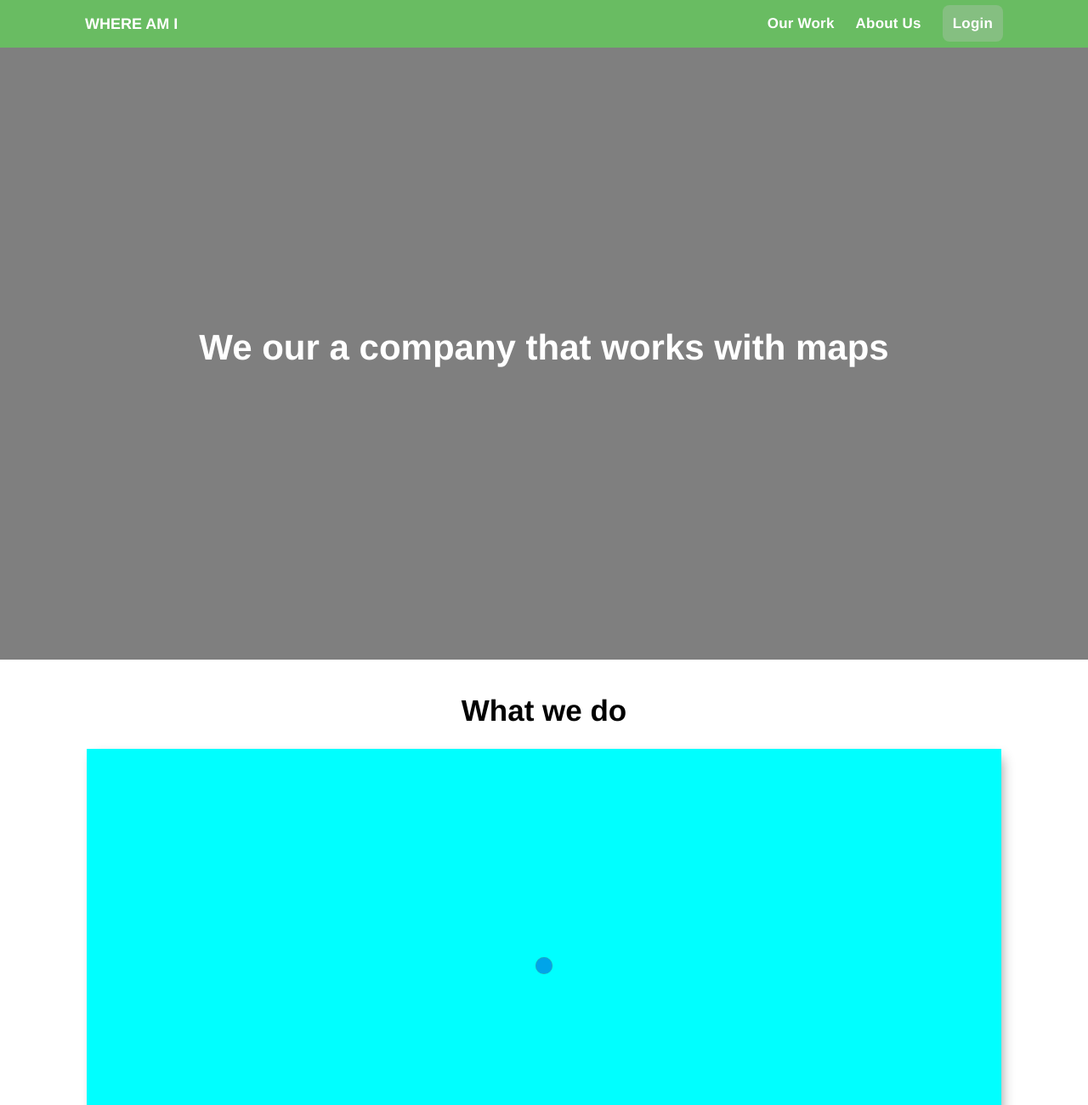
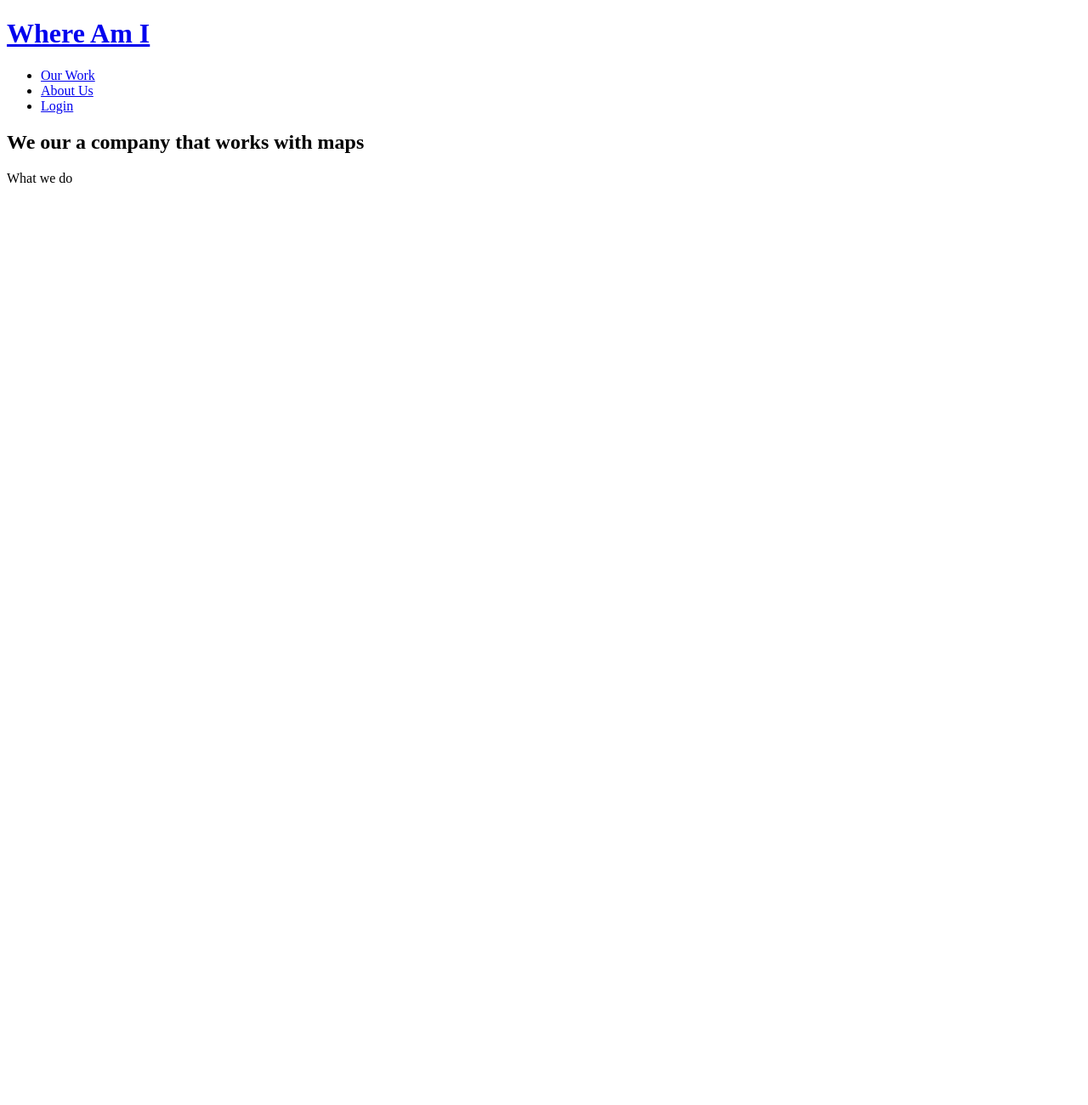
Before and after one commit to juplett/TA-Final-Project, a plain HTML site: page contact-us.html in a window 1280 px wide. Shown: the top 1300 px of the page at 85% size. After the commit the page ends 800 px from the top, so only its background shows below. Drawn offline with Linux system fonts and the light colour scheme.

Commit message:
remove styling

```diff
--- a/css/contact-us.css
+++ b/css/contact-us.css
@@ -4,184 +4,3 @@
     height: 100%;
     background-color: aqua;
 }
-
-* {
-    margin: 0;
-    padding: 0;
-    border: 0;
-    outline: 0;
-    box-shadow: none;
-    box-sizing: border-box;
-    vertical-align: baseline;
-    -webkit-transition-duration: 0;
-    transition-duration: 0;
-}
-
-p,
-a,
-li,
-input,
-textarea,
-div,
-span,
-h1,
-h2,
-h3,
-h4,
-h5,
-h6 {
-    font-family: Helvetica, sans-serif;
-    -webkit-font-smoothing: anrialised;
-    -moz-osx-font-smoothing: grayscale;
-    text-rendering: optimizeLegibility;
-    letter-spacing: 0;
-}
-
-.container {
-    position: relative;
-    width: 90%;
-    max-width: 1080px;
-    margin: 0 auto;
-}
-
-header {
-    background-color: #69BC62;
-    display: flex;
-    align-items: center;
-    min-width: 100%;
-    overflow: hidden;
-    height: 56px;
-}
-
-.flexbox {
-    display: flex;
-    justify-content: space-between;
-}
-
-.title {
-    display: flex;
-    align-items: center;
-}
-
-.title h1 {
-    font-size: 18px;
-    font-weight: 600;
-    color: white;
-    line-height: 56px;
-    text-transform: uppercase;
-}
-
-nav {
-    text-align: right;
-    height: 56px;
-}
-
-nav ul {
-    list-style: none;
-    font-size: 0;
-}
-
-nav ul li {
-    display: inline;
-    line-height: 56px;
-    cursor: default;
-}
-
-nav ul li a {
-    font-size: 17px;
-    color: #ffff;
-    font-weight: 600;
-    text-decoration: none;
-    letter-spacing: .2px;
-    text-transform: none;
-    cursor: pointer;
-}
-
-a {
-    text-decoration: none;
-}
-
-nav ul li:last-child a {
-    padding: 12px;
-    background-color: rgba(197, 197, 197, 0.3);
-    border-radius: 8px;
-}
-
-nav ul li+li {
-    margin-left: 25px;
-}
-
-#outer {
-    width: 100%;
-    height: 90vh;
-    display: flex;
-    align-items: center;
-    justify-content: center;
-    flex-direction: column;
-}
-
-#outer p {
-    font-size: 35px;
-    margin-bottom: 25px;
-    font-weight: 700;
-}
-
-#map {
-    width: 84%;
-    height: 80%;
-    box-shadow: 5px 5px 15px -6px #888888;
-}
-
-#dot {
-    width: 20px;
-    height: 20px;
-    border-radius: 64px;
-    background-color: #69BC62;
-    position: absolute;
-}
-
-#dot:after {
-    content: '';
-    position: relative;
-    display: block;
-    width: 300%;
-    height: 300%;
-    box-sizing: border-box;
-    margin-left: -100%;
-    margin-top: -100%;
-    border-radius: 45px;
-    background-color: #01a4e9;
-    animation: pulse-ring 1.25s cubic-bezier(0.215, 0.61, 0.355, 1) infinite;
-}
-
-#hb {
-    background-image: linear-gradient( rgba(0, 0, 0, 0.5), rgba(0, 0, 0, 0.5)), url('treesus.jpg');
-    width: 100%;
-    height: 90vh;
-    background-size: cover;
-    background-position: center;
-    display: flex;
-    justify-content: center;
-    align-items: center;
-    flex-direction: column;
-}
-
-#hb h2 {
-    color: white;
-    font-size: 42px;
-    margin-bottom: 15px;
-}
-
-#hb p {
-    color: white;
-}
-
-@keyframes pulse-ring {
-    0% {
-        transform: scale(.33);
-    }
-    80%,
-    100% {
-        opacity: 0;
-    }
-}
--- a/css/index.css
+++ b/css/index.css
@@ -0,0 +1,114 @@
+@charset "utf-8";
+
+.container {
+    position: relative;
+    height: 100%;
+    max-width: 100%;
+    margin-left: 150px;
+}
+
+.intro-Container{
+    position: relative;
+    width: 100%;
+    height: 100%;
+    /* max-width: 1080px; */
+    display: flex;
+    flex-direction: column;
+    flex-wrap: nowrap;
+    justify-content: center;
+    align-items: center;
+}
+
+
+.banner{
+    width: 100%;
+    height: 100vh;
+    position: relative;
+    z-index: 1;
+}
+
+/* head */
+
+header {
+    min-width: 100%;
+    height: 60px;
+    z-index: 9999;
+}
+
+header h1 {
+    padding-top: 10px;
+    font-weight: 500;
+    color: rgb(0, 0, 0);
+
+}
+
+nav {
+    padding-left: 30px;
+    text-align: right;
+    float: right;
+    height: 0;
+}
+
+nav ul{
+    list-style: none;
+    font-size: 0;
+}
+
+nav ul li{
+    display: inline;
+    line-height: 56px;
+    cursor: default;
+
+}
+
+nav ul li a{
+    font-size:  17px;
+    font-weight: 500;
+    padding: 10px;
+    color: rgb(0, 0, 0);
+    text-decoration: none;
+    letter-spacing: .2px;
+    text-transform: none;
+    cursor: pointer;
+}
+
+nav ul li a :hover{
+    text-decoration: underline;
+}
+
+nav ul li + li{
+    margin-left: 25px;
+
+}
+
+/* banner  */
+
+.banner{
+    width: 100%;
+    height: 100vh;
+    background-image: url(https://www.simpleimageresizer.com/_uploads/photos/5bd2be7c/ocean_1280x743.jpg);
+    background-size: cover;
+    position: relative;
+    z-index: 1;
+}
+
+/* button */
+
+.button {
+    display: inline-block;
+    width: 120px;
+    height: 46px;
+    margin-top: 34px;
+    line-height: 47px;
+    background-color: #0d7aad;
+    border-radius: 20px;
+    font-size: 13px;
+    font-weight: 700;
+    color: #fff;
+    text-transform: uppercase;
+    letter-spacing: .1px;
+    text-align: center;
+    text-decoration: none;
+    cursor: pointer;
+    transition: all 2.5 ease-in-out;
+}
```
Also changed, not shown: contact-us.html (+1 -0 lines), index.html (+52 -0 lines).
